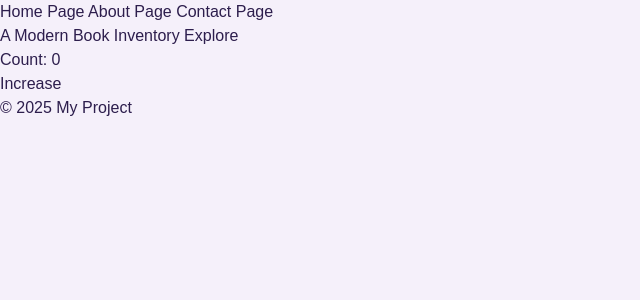
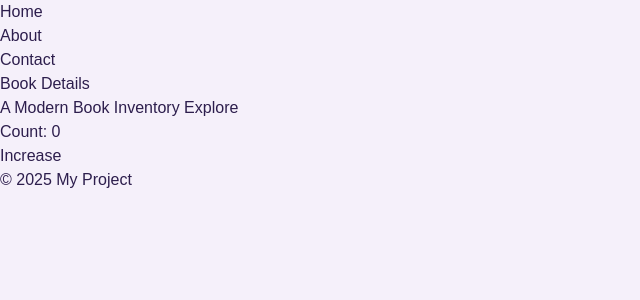
Before and after one commit to Namedoga/A-Modern-Book-Inventory-Explorer, a Next.js app in the folder my-app/: page / in a window 1280 px wide. Shown: the top 300 px of the page, without its empty margins (0-640 px from the left). Built offline with nearby package versions, Linux system fonts and the light colour scheme.

Commit message:
Fixed problem with project. Deleted and added files. Added book details and adjusted Navbar

```diff
--- a/my-app/src/components/Navbar.js
+++ b/my-app/src/components/Navbar.js
@@ -1,13 +1,15 @@
+
 import Link from 'next/link';
 
-function Navbar() {
-  return (
-    <nav>
-      <Link href="/">Home Page </Link>
-      <Link href="/about">About Page </Link>
-      <Link href="/contact">Contact Page </Link>
-    </nav>
-  );
-}
+const Navbar = () => (
+  <nav>
+    <ul>
+      <li><Link href="/">Home</Link></li>
+      <li><Link href="/about">About</Link></li>
+      <li><Link href="/contact">Contact</Link></li>
+      <li><Link href="/book/1">Book Details</Link></li> {}
+    </ul>
+  </nav>
+);
 
 export default Navbar;
```
